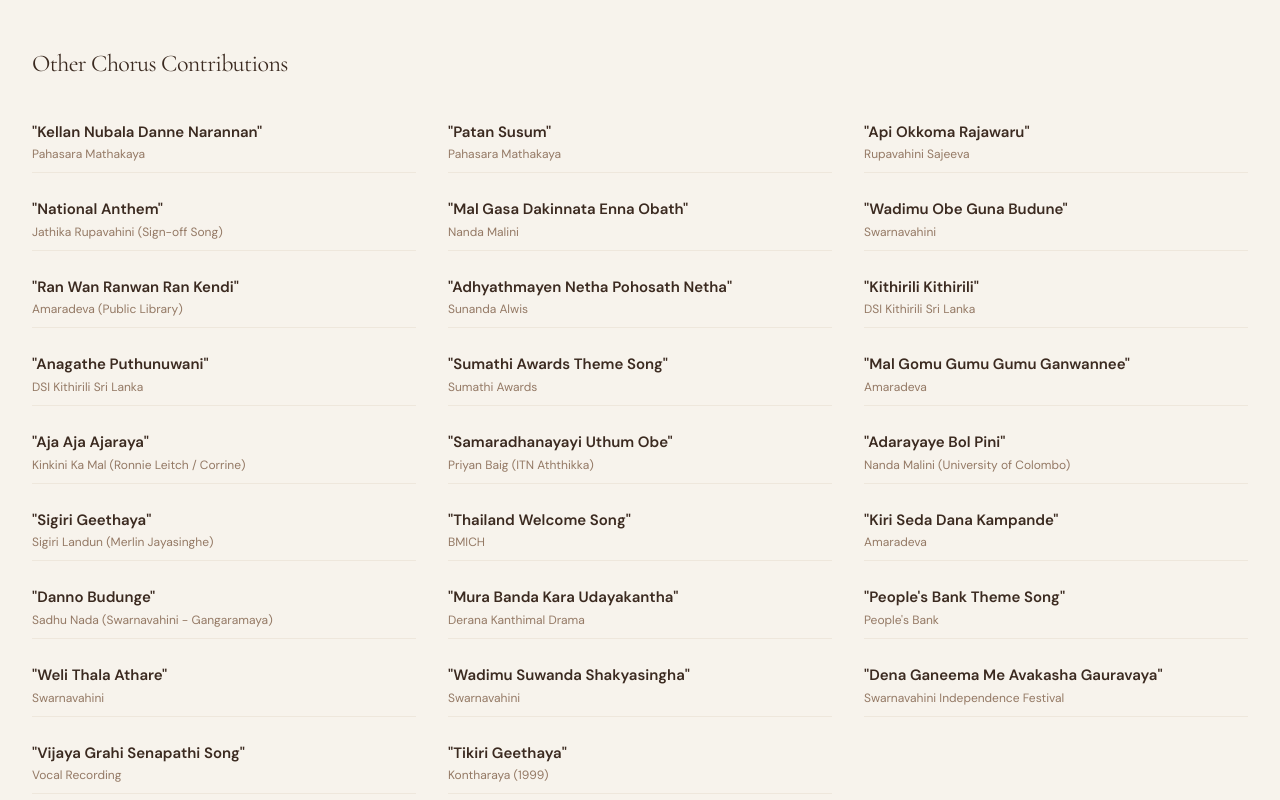
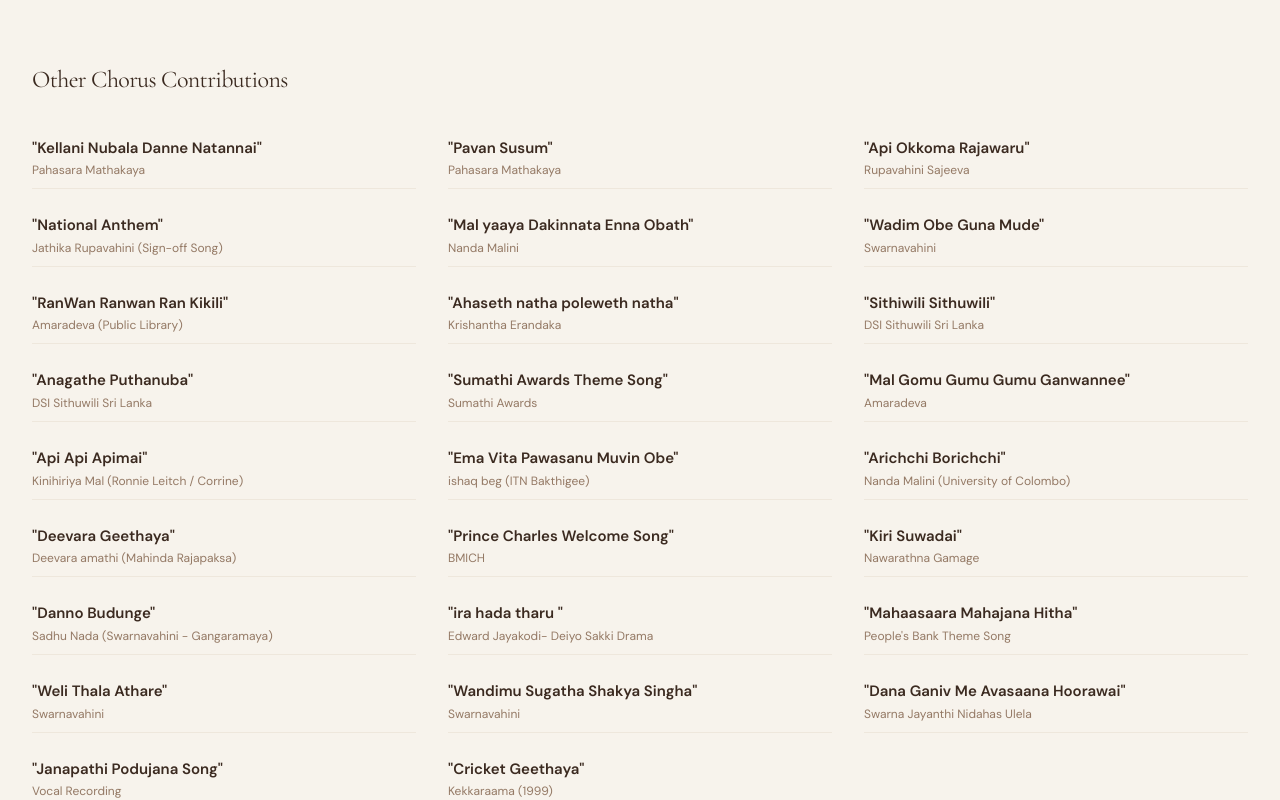
Before and after one commit to MPcooray/Waruna-Sanjeewa-portfolio, a Next.js app: page /music in a window 1280 px wide. Shown: the part 1740-2540 px from the top of the page. Built offline with nearby package versions, Linux system fonts and the light colour scheme; no server answers.

Commit message:
Update text with english and sinhala

```diff
--- a/src/data/copy.ts
+++ b/src/data/copy.ts
@@ -426,7 +426,7 @@
       play: "වාදනය කරන්න",
       songsTitle: "තෝරාගත් ගීත",
       chorusTitle: "ගායනයේ",
-      chorusBody: "ගායනය සහ පසුබිම් ගායනය. නිෂ්පාදන ලේඛනගත වන විට මෙහි ලැයිස්තුගත වේ.",
+      chorusBody: "ගායනය සහ පසුබිම් ගායනයන් මෙහි ලැයිස්තුගත වේ.",
       kalabhumiKicker: "සහයෝගීතාව",
       kalabhumiTitle: "කලාභූමි",
       kalabhumiBody:
--- a/src/data/site.ts
+++ b/src/data/site.ts
@@ -332,13 +332,13 @@
 
 export const chorusSongs = [
   {
-    title: { en: "Nan suran bathiyen", si: "නන් සුරන් භක්තියෙන්" },
+    title: { en: "Nan suran bathiyen", si: "නන් සුරන් බැතියෙන්" },
     leadArtist: { en: "Bandara Athauda", si: "බණ්ඩාර අතාවුද" },
     youtubeId: "xK56HXAN80M",
     label: { en: "Lead Artist", si: "ප්‍රධාන ගායනය" },
   },
   {
-    title: { en: "Ruwan nidana hela bimai", si: "රුවන් නිධාන හෙළ බිමයි" },
+    title: { en: "Ruwan nidana hela bimai", si: "රුවන් නිදන හෙළ බිමයි" },
     leadArtist: { en: "Victor Rathnayake", si: "වික්ටර් රත්නායක" },
     youtubeId: "dIA_nfUIgVI",
     label: { en: "Lead Artist", si: "ප්‍රධාන ගායනය" },
@@ -357,7 +357,7 @@
   },
   {
     title: { en: "Kiri Suwandai", si: "කිරි සුවඳයි" },
-    leadArtist: { en: "Song from 'Dor Danda' Stage Play", si: "'දොර් දන්ඩා' නාට්‍යයේ එන ගීතයකි" },
+    leadArtist: { en: "Nawarathna Gamage- Song from 'Dor Danda' Stage Play", si: "නවරත්න ගමගේ- 'දොර් දන්ඩා' නාට්‍යයේ එන ගීතයකි" },
     label: { en: "Source", si: "මූලාශ්‍රය" },
     playUrl: "https://drive.google.com/file/d/1hZeCPF5Gz4usza85SEB3ZYtPysIVoF4p/view?usp=drive_link",
   },
@@ -365,11 +365,11 @@
 
 export const otherChorusSongs = [
   {
-    title: { en: "Kellan Nubala Danne Narannan", si: "කෙල්ලන් නුඹලා දන්නෙ නරන්නන්" },
+    title: { en: "Kellani Nubala Danne Natannai", si: "කෙල්ලනි නුඹලා දන්නෙ නටන්නයි" },
     source: { en: "Pahasara Mathakaya", si: "පැහැසර මතකය" },
   },
   {
-    title: { en: "Patan Susum", si: "පටන් සුසුම්" },
+    title: { en: "Pavan Susum", si: "පවන් සුසුම්" },
     source: { en: "Pahasara Mathakaya", si: "පැහැසර මතකය" },
   },
   {
@@ -381,28 +381,28 @@
     source: { en: "Jathika Rupavahini (Sign-off Song)", si: "ජාතික රූපවාහිනී (අවසන් ගීතය)" },
   },
   {
-    title: { en: "Mal Gasa Dakinnata Enna Obath", si: "මල් ගස දකින්නට එන්න ඔබත්" },
+    title: { en: "Mal yaaya Dakinnata Enna Obath", si: "මල් යාය දකින්නට එන්න ඔබත්" },
     source: { en: "Nanda Malini", si: "නන්දා මාලිනී" },
   },
   {
-    title: { en: "Wadimu Obe Guna Budune", si: "වඳිමු ඔබෙ ගුණ බුදුනේ" },
+    title: { en: "Wadim Obe Guna Mude", si: "වඳිම් ඔබේ ගුණ මුදේ" },
     source: { en: "Swarnavahini", si: "ස්වර්ණවාහිනී" },
   },
   {
-    title: { en: "Ran Wan Ranwan Ran Kendi", si: "රන් වන් රන්වන් රන් කෙඳි" },
+    title: { en: "RanWan Ranwan Ran Kikili", si: "රන්වන් රන්වන් රන් කිකිළි" },
     source: { en: "Amaradeva (Public Library)", si: "අමරදේව (මහජන පුස්තකාලය)" },
   },
   {
-    title: { en: "Adhyathmayen Netha Pohosath Netha", si: "අධ්‍යාත්මයෙන් නැත පොහොසත් නැත" },
-    source: { en: "Sunanda Alwis", si: "සුනන්දා අල්විස්" },
+    title: { en: "Ahaseth natha poleweth natha", si: "අහසෙත් නැත පොළවෙත් නැත" },
+    source: { en: "Krishantha Erandaka", si: "ක්‍රිෂ්නාන්ත එරන්දක" },
   },
   {
-    title: { en: "Kithirili Kithirili", si: "කිතිරිලි කිතිරිලි" },
-    source: { en: "DSI Kithirili Sri Lanka", si: "DSI කිතිරිලි ශ්‍රී ලංකා" },
+    title: { en: "Sithiwili Sithuwili", si: "සිතිවිලි සිතුවිලි" },
+    source: { en: "DSI Sithuwili Sri Lanka", si: "DSI සිතුවිලි ශ්‍රී ලංකා" },
   },
   {
-    title: { en: "Anagathe Puthunuwani", si: "අනාගතේ පුතුනුවනි" },
-    source: { en: "DSI Kithirili Sri Lanka", si: "DSI කිතිරිලි ශ්‍රී ලංකා" },
+    title: { en: "Anagathe Puthanuba", si: "අනාගතේ පුතනුඹ" },
+    source: { en: "DSI Sithuwili Sri Lanka", si: "DSI සිතුවිලි ශ්‍රී ලංකා" },
   },
   {
     title: { en: "Sumathi Awards Theme Song", si: "සුමති සම්මාන තේමා ගීතය" },
@@ -413,59 +413,59 @@
     source: { en: "Amaradeva", si: "අමරදේව" },
   },
   {
-    title: { en: "Aja Aja Ajaraya", si: "අජ අජ අජරාය" },
-    source: { en: "Kinkini Ka Mal (Ronnie Leitch / Corrine)", si: "කිංකිණිකා මල් (රොනී ලීච් / කොරින්)" },
+    title: { en: "Api Api Apimai", si: "අපි අපි අපිමයි" },
+    source: { en: "Kinihiriya Mal (Ronnie Leitch / Corrine)", si: "කිණිහිරියා මල් (රොනී ලීච් / කොරින්)" },
   },
   {
-    title: { en: "Samaradhanayayi Uthum Obe", si: "සමාරාධනයයි උතුම් ඔබෙ" },
-    source: { en: "Priyan Baig (ITN Aththikka)", si: "ප්‍රියාන් බේග් (ITN අත්තික්කා)" },
+    title: { en: "Ema Vita Pawasanu Muvin Obe", si: "එමවිට පවසනු මුවින් ඔබේ" },
+    source: { en: "ishaq beg  (ITN Bakthigee)", si: "ඉෂක් බේග් (ITN බැති ගී)" },
   },
   {
-    title: { en: "Adarayaye Bol Pini", si: "ආදරයේ බොල් පිණි" },
+    title: { en: "Arichchi Borichchi", si: "ආරිච්චි බෝරිච්චි" },
     source: { en: "Nanda Malini (University of Colombo)", si: "නන්දා මාලිනී (කොළඹ විශ්වවිද්‍යාලය)" },
   },
   {
-    title: { en: "Sigiri Geethaya", si: "සීගිර ගීතය" },
-    source: { en: "Sigiri Landun (Merlin Jayasinghe)", si: "සීගිරි ළඳුන් (මර්ලින් ජයසිංහ)" },
+    title: { en: "Deevara Geethaya", si: "දීවර ගීතය" },
+    source: { en: "Deevara amathi (Mahinda Rajapaksa)", si: "දීවර ඇමති (මහින්ද රාජපක්ෂ)" },
   },
   {
-    title: { en: "Thailand Welcome Song", si: "තායිලන්තයේ පිළිගැනීමේ ගීතය" },
+    title: { en: "Prince Charles Welcome Song", si: "චාල්ස් කුමාරයා පිළිගැනීමේ ගීතය" },
     source: { en: "BMICH", si: "බණ්ඩාරනායක සම්මන්ත්‍රණ ශාලාව" },
   },
   {
-    title: { en: "Kiri Seda Dana Kampande", si: "කිරිසෙද දන කම්පන්දේ" },
-    source: { en: "Amaradeva", si: "අමරදේව" },
+    title: { en: "Kiri Suwadai", si: "කිරි සුවඳයි" },
+    source: { en: "Nawarathna Gamage", si: "නවරත්න ගම්මෙ" },
   },
   {
     title: { en: "Danno Budunge", si: "දන්නෝ බුදුන්ගේ" },
     source: { en: "Sadhu Nada (Swarnavahini - Gangaramaya)", si: "සාධු නාද (ස්වර්ණවාහිනී - ගංගාරාමය)" },
   },
   {
-    title: { en: "Mura Banda Kara Udayakantha", si: "මුර බඳ කර උදයකාන්ත" },
-    source: { en: "Derana Kanthimal Drama", si: "දෙරණ කාන්තිමල් නාට්‍ය" },
+    title: { en: "ira hada tharu ", si: "ඉර හඳ තරු" },
+    source: { en: "Edward Jayakodi- Deiyo Sakki Drama", si: "එඩ්වඩ් ජයකොඩි- දෙයියෝ සක්කි නාට්‍ය" },
   },
   {
-    title: { en: "People's Bank Theme Song", si: "මහජන බැංකු තේමා ගීතය" },
-    source: { en: "People's Bank", si: "මහජන බැංකුව" },
+    title: { en: "Mahaasaara Mahajana Hitha", si: "මහාසාර මහාජන හිත" },
+    source: { en: "People's Bank Theme Song", si: "මහජන බැංකු තේමා ගීතය" },
   },
   {
     title: { en: "Weli Thala Athare", si: "වැලි තල අතරේ" },
     source: { en: "Swarnavahini", si: "ස්වර්ණවාහිනී" },
   },
   {
-    title: { en: "Wadimu Suwanda Shakyasingha", si: "වඳිමු සුවඳ ශාක්‍යසිංහ" },
+    title: { en: "Wandimu Sugatha Shakya Singha", si: "වඳිමු සුගත ශාක්‍යසිංහ" },
     source: { en: "Swarnavahini", si: "ස්වර්ණවාහිනී" },
   },
   {
-    title: { en: "Dena Ganeema Me Avakasha Gauravaya", si: "දැනගැනීම මේ අවකාශ ගෞරවය" },
-    source: { en: "Swarnavahini Independence Festival", si: "ස්වර්ණවාහිනී නිදහස් උළෙල" },
+    title: { en: "Dana Ganiv Me Avasaana Hoorawai", si: "දැනගනීව් මේ අවසන හොරවය" },
+    source: { en: "Swarna Jayanthi Nidahas Ulela", si: "ස්වර්ණ ජයන්ති නිදහස් උළෙල" },
   },
   {
-    title: { en: "Vijaya Grahi Senapathi Song", si: "විජයග්‍රාහී සේනාපති ගීතය" },
+    title: { en: "Janapathi Podujana Song", si: "ජනපති පොදුජන ගීතය" },
     source: { en: "Vocal Recording", si: "ගායනය" },
   },
   {
-    title: { en: "Tikiri Geethaya", si: "ටිකිරි ගීතය" },
-    source: { en: "Kontharaya (1999)", si: "කෝන්තරය (1999)" },
+    title: { en: "Cricket Geethaya", si: "ක්‍රිකට් ගීතය" },
+    source: { en: "Kekkaraama (1999)", si: "කෙක්කාරාම (1999)" },
   },
 ];
```
